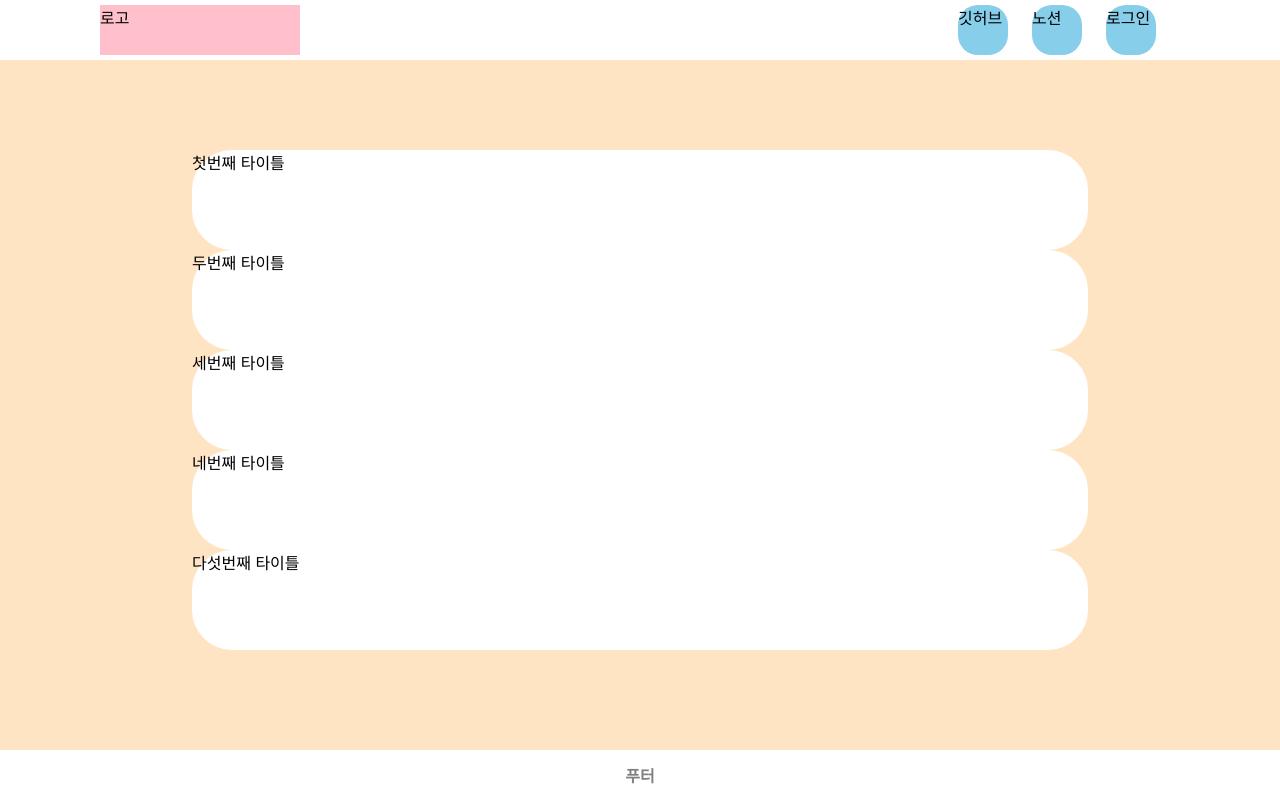
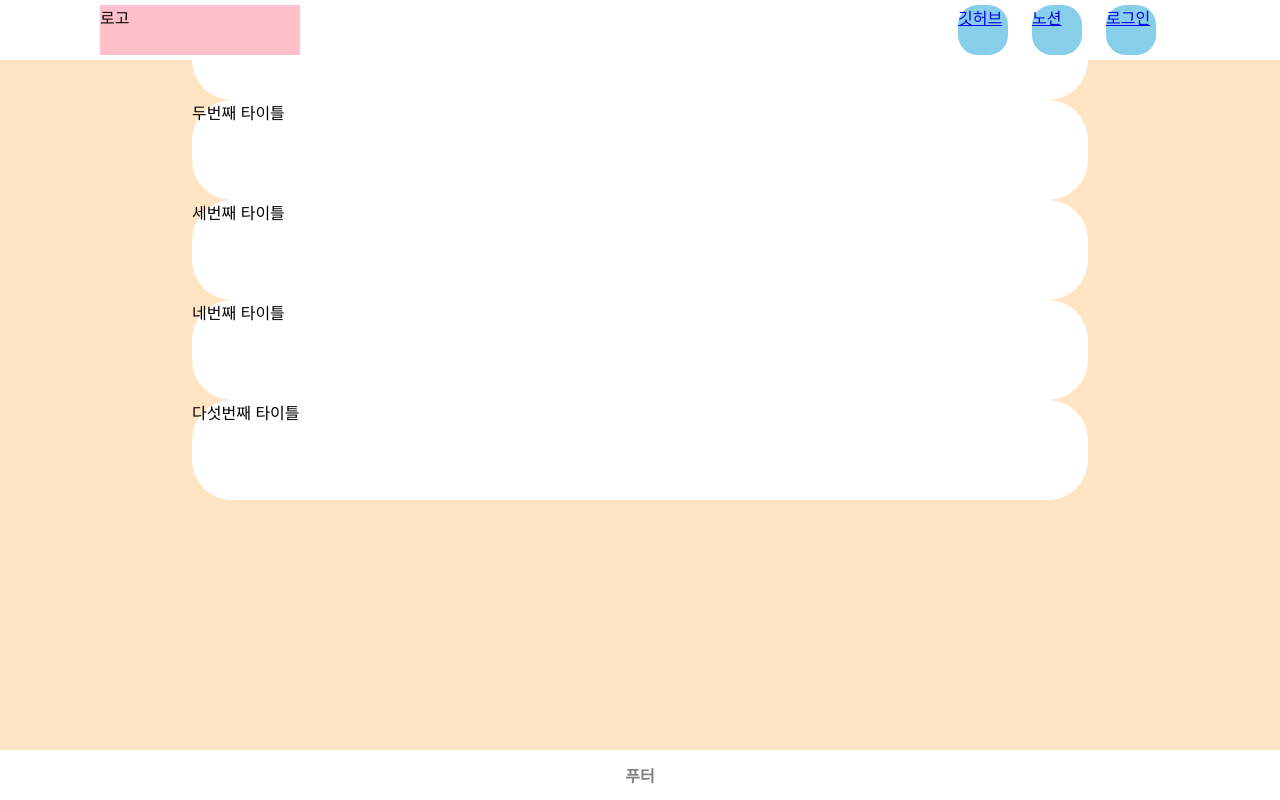
Before and after one commit to kigpand/Blog, a React (Create React App) app: page / in a window 1280 px wide. Built offline with nearby package versions, Linux system fonts and the light colour scheme.

Commit message:
router 처리 완료

```diff
--- a/package.json
+++ b/package.json
@@ -15,6 +15,7 @@
     "react": "^18.1.0",
     "react-dom": "^18.1.0",
     "react-redux": "^8.0.1",
+    "react-router-dom": "^6.3.0",
     "react-scripts": "5.0.1",
     "sass-loader": "^12.6.0",
     "typescript": "^4.6.4",
--- a/src/App.scss
+++ b/src/App.scss
@@ -1,7 +1,7 @@
+@import './styles/utill.scss';
+
 .App {
-    width: 100vw;
-    height: 100vh;
-    background-color: bisque;
+    @include base;
     display: flex;
     flex-direction: column;
     align-items: center;
--- a/src/App.tsx
+++ b/src/App.tsx
@@ -1,15 +1,20 @@
 import React from 'react';
+import { BrowserRouter, Route, Routes } from 'react-router-dom';
 import './App.scss';
-import Footer from './components/Footer/Footer';
-import Header from './components/Header/Header';
-import PostingList from './components/PostingList/PostingList';
+import Home from './page/Home';
+import Login from './page/Login';
+import View from './page/View';
 
 function App() {
   return (
     <div className="App">
-      <Header />
-      <PostingList />
-      <Footer />
+      <BrowserRouter>
+        <Routes>
+          <Route path='/' element={<Home />}></Route>
+          <Route path='/login' element={<Login />}></Route>
+          <Route path='/view' element={<View />}></Route>
+        </Routes>
+      </BrowserRouter>
     </div>
   );
 }
--- a/src/components/Header/Header.tsx
+++ b/src/components/Header/Header.tsx
@@ -1,14 +1,16 @@
 import './Header.scss';
 import '../../styles/utill.scss';
+import { Link } from 'react-router-dom';
 
 const Header = () => {
+
     return(
         <div className='header'>
             <div className="logo">로고</div>
             <div className="header_buttons">
-                <div className="git">깃허브</div>
-                <div className="notion">노션</div>
-                <div className="login">로그인</div>
+                <a target="_blank" href='https://github.com/kigpand' rel="noreferrer" className="git">깃허브</a>
+                <a href='https://www.notion.so/c7aff4da8b6b4e9689dd4870723ebd1a' target="_blank" rel="noreferrer" className="notion">노션</a>
+                <Link to='/login'><div className="login">로그인</div></Link>
             </div>
         </div>
     )
--- /dev/null
+++ b/src/page/Home.tsx
@@ -0,0 +1,16 @@
+import Footer from '../components/Footer/Footer';
+import Header from '../components/Header/Header';
+import PostingList from '../components/PostingList/PostingList';
+import '../styles/pageStyle/home.scss';
+
+const Home = () => {
+    return(
+        <div className='home'>
+            <Header />
+            <PostingList />
+            <Footer />
+        </div>
+    )
+}
+
+export default Home;
--- /dev/null
+++ b/src/page/Login.tsx
@@ -0,0 +1,9 @@
+import '../styles/pageStyle/login.scss';
+
+const Login = () => {
+    return(
+        <div className='login'>로그인</div>
+    )
+}
+
+export default Login;
--- /dev/null
+++ b/src/page/View.tsx
@@ -0,0 +1,9 @@
+import '../styles/pageStyle/view.scss';
+
+const View = () => {
+    return(
+        <div className="view">뷰</div>
+    )
+}
+
+export default View;
--- /dev/null
+++ b/src/styles/pageStyle/home.scss
@@ -0,0 +1,7 @@
+@import '../utill.scss';
+
+.home {
+    @include base;
+    width: 100%;
+    height: 100%;
+}
--- a/src/styles/utill.scss
+++ b/src/styles/utill.scss
@@ -9,3 +9,9 @@
     background-color: skyblue;
     margin-right: 1.5rem;
 }
+
+@mixin base {
+    width: 100vw;
+    height: 100vh;
+    background-color: bisque;
+}
```
Also changed, not shown: src/styles/pageStyle/login.scss (added), src/styles/pageStyle/view.scss (added).
